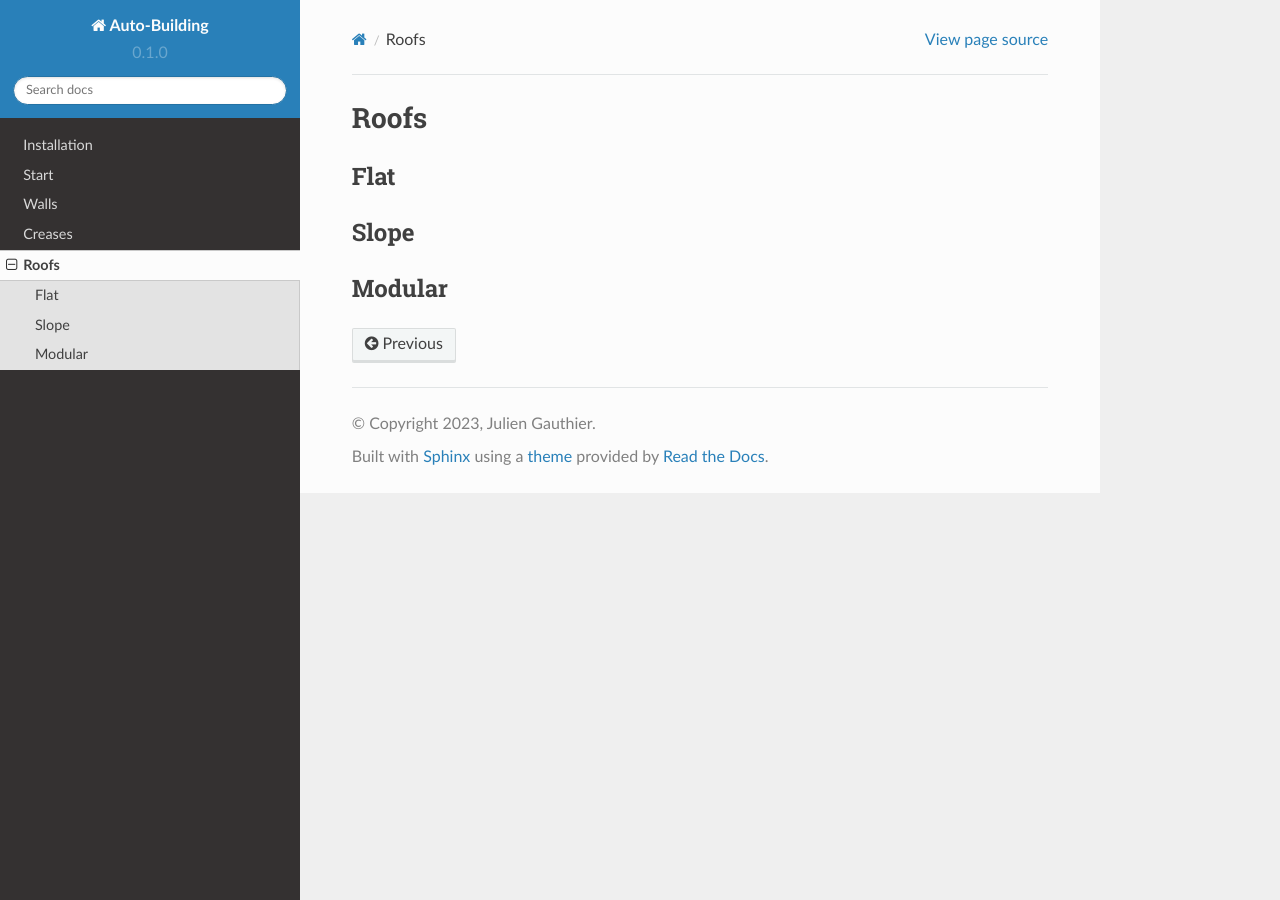
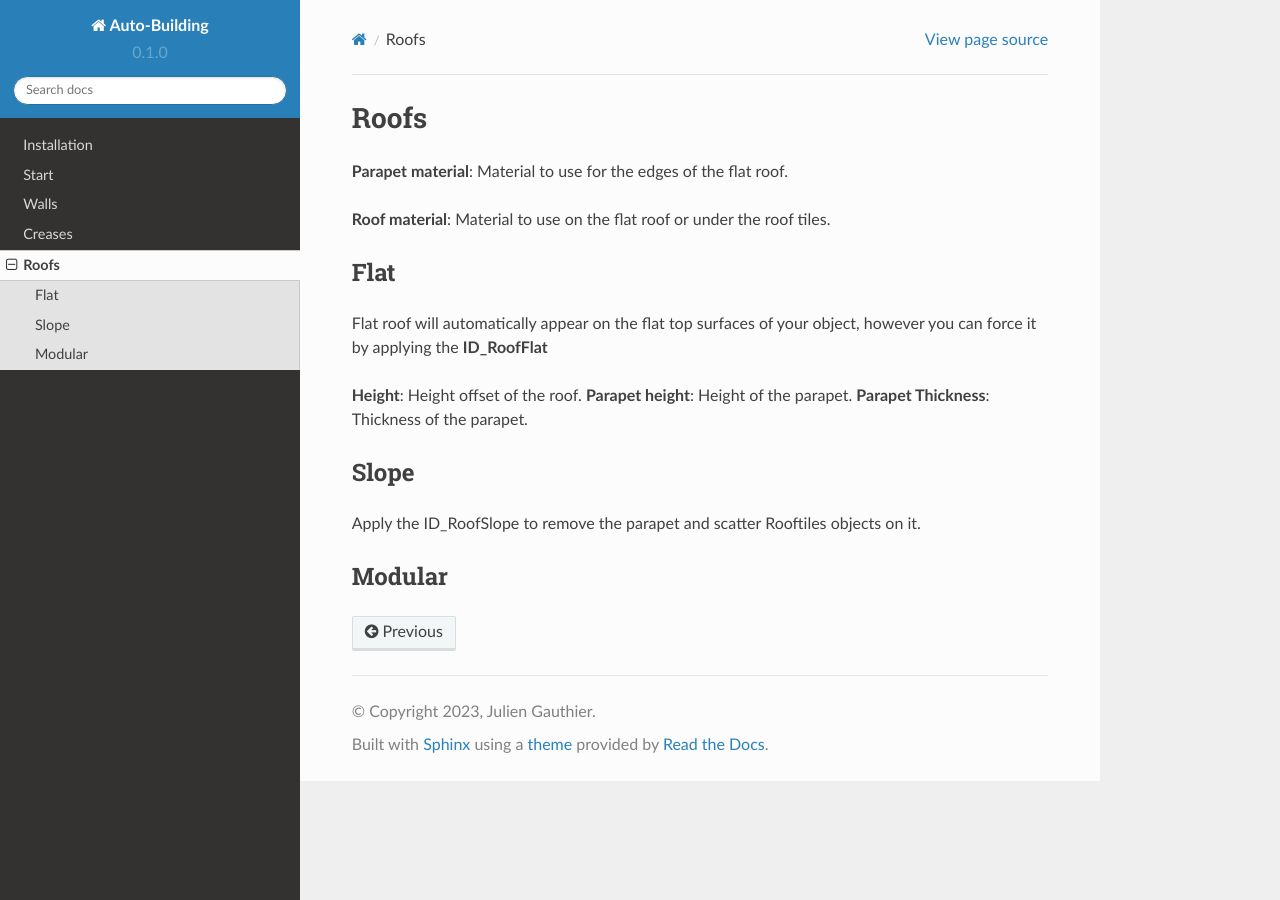
Before and after one commit to charlesque/Auto-Building, a Sphinx documentation site: the page built from docs/source/roofs.rst, in a window 1280 px wide. Built offline with Sphinx 7.4.7 and the Read the Docs theme 2.0.0, drawn with Linux system fonts in a browser that asks for light colours.

Commit message:
Update roofs.rst

```diff
--- a/docs/source/roofs.rst
+++ b/docs/source/roofs.rst
@@ -1,11 +1,23 @@
 Roofs
 ============
 
+**Parapet material**: Material to use for the edges of the flat roof.
+
+**Roof material**: Material to use on the flat roof or under the roof tiles.
+
 Flat
 ------
+Flat roof will automatically appear on the flat top surfaces of your object, however you can force it by applying the **ID_RoofFlat**
+
+**Height**: Height offset of the roof.
+**Parapet height**: Height of the parapet.
+**Parapet Thickness**: Thickness of the parapet.
 
 Slope
 -------
+Apply the ID_RoofSlope to remove the parapet and scatter Rooftiles objects on it.
+
+
 
 Modular
 --------
```
